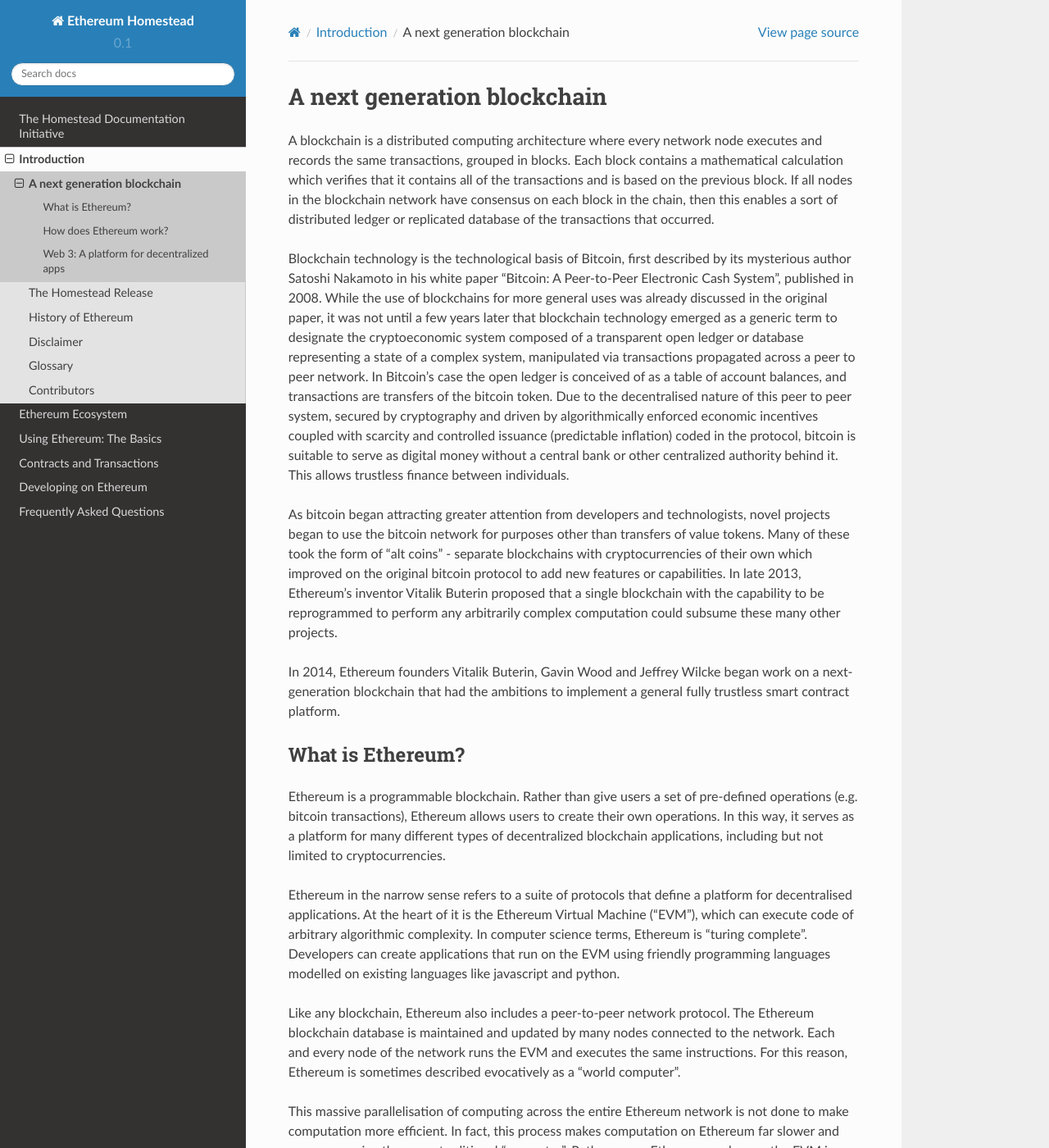
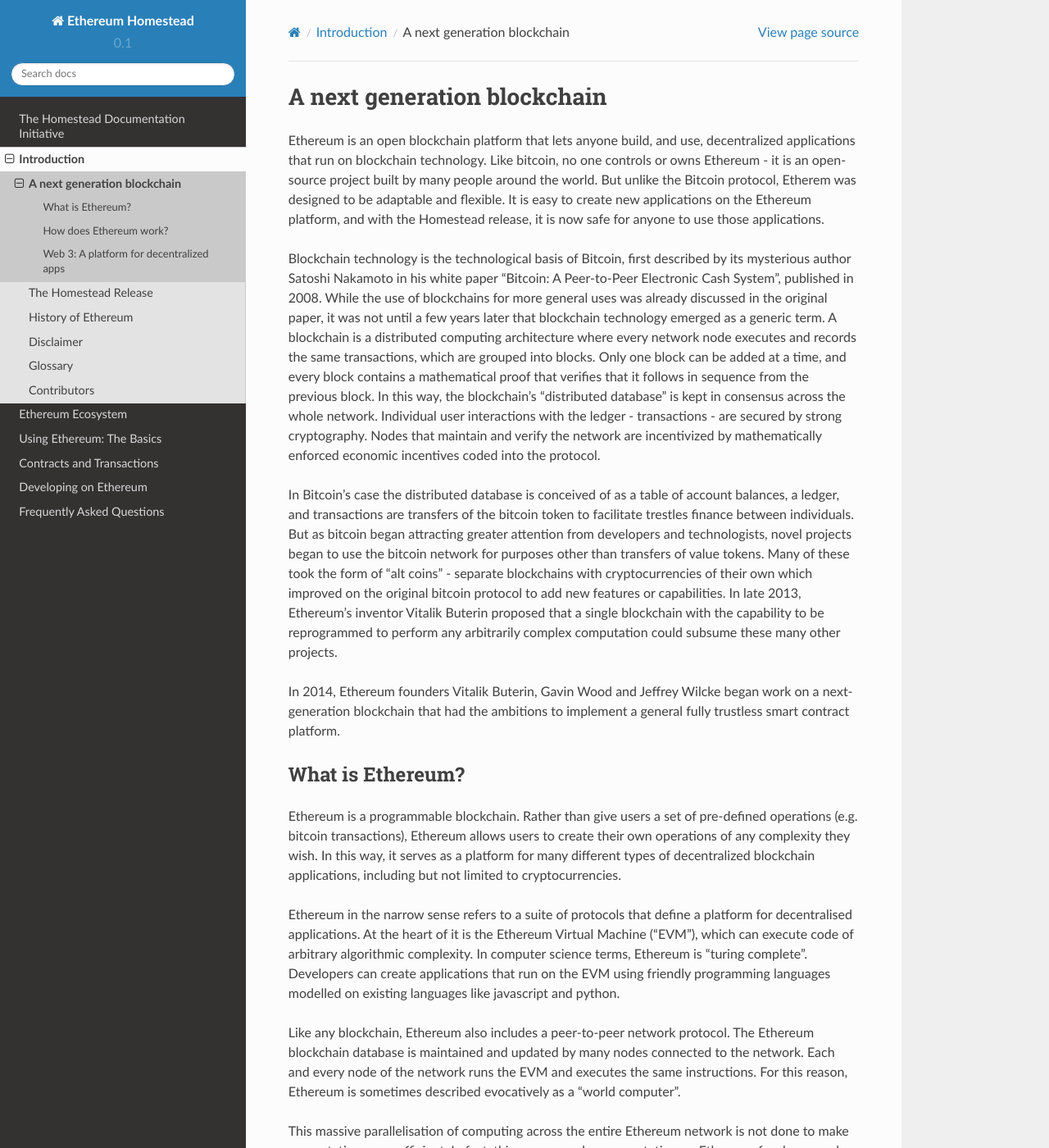
Before and after one commit to ethereum/homestead-guide, a Sphinx documentation site: the page built from source/introduction/what-is-ethereum.rst, in a window 1280 px wide and 1400 px high. Shown: the whole window at 82% size. Built offline with Sphinx 7.4.7 and the Read the Docs theme 2.0.0, drawn with Linux system fonts in a browser that asks for light colours; some of the changed text lies outside the part shown.

Commit message:
what-is-ethereum (jmmstark)

```diff
--- a/source/introduction/what-is-ethereum.rst
+++ b/source/introduction/what-is-ethereum.rst
@@ -1,11 +1,12 @@
 
 A next generation blockchain
 =======================================================================
-A blockchain is a distributed computing architecture where every network node executes and records the same transactions, grouped in blocks. Each block contains a mathematical calculation which verifies that it contains all of the transactions and is based on the previous block. If all nodes in the blockchain network have consensus on each block in the chain, then this enables a sort of distributed ledger or replicated database of the transactions that occurred.
 
-Blockchain technology is the technological basis of Bitcoin, first described by its mysterious author Satoshi Nakamoto in his white paper "Bitcoin: A Peer-to-Peer Electronic Cash System", published in 2008. While the use of blockchains for more general uses was already discussed in the original paper, it was not until a few years later that blockchain technology emerged as a generic term to designate the cryptoeconomic system composed of a transparent open ledger or database representing a state of a complex system, manipulated via transactions propagated across a peer to peer network. In Bitcoin's case the open ledger is conceived of as a table of account balances, and transactions are transfers of the bitcoin token. Due to the decentralised nature of this peer to peer system, secured by cryptography and driven by algorithmically enforced economic incentives coupled with scarcity and controlled issuance (predictable inflation) coded in the protocol, bitcoin is suitable to serve as digital money without a central bank or other centralized authority behind it. This allows trustless finance between individuals.
+Ethereum is an open blockchain platform that lets anyone build, and use, decentralized applications that run on blockchain technology. Like bitcoin, no one controls or owns Ethereum - it is an open-source project built by  many people around the world. But unlike the Bitcoin protocol, Etherem was designed to be adaptable and flexible. It is easy to create new applications on the Ethereum platform, and with the Homestead release, it is now safe for anyone to use those applications.
 
-As bitcoin began attracting greater attention from developers and technologists, novel projects began to use the bitcoin network for purposes other than transfers of value tokens. Many of these took the form of "alt coins" - separate blockchains with cryptocurrencies of their own which improved on the original bitcoin protocol to add new features or capabilities. In late 2013, Ethereum's inventor Vitalik Buterin proposed that a single blockchain with the capability to be reprogrammed to perform any arbitrarily complex computation could subsume these many other projects.
+Blockchain technology is the technological basis of Bitcoin, first described by its mysterious author Satoshi Nakamoto in his white paper "Bitcoin: A Peer-to-Peer Electronic Cash System", published in 2008. While the use of blockchains for more general uses was already discussed in the original paper, it was not until a few years later that blockchain technology emerged as a generic term. A blockchain is a distributed computing architecture where every network node executes and records the same transactions, which are grouped into blocks. Only one block can be added at a time, and every block contains a mathematical proof that verifies that it follows in sequence from the previous block. In this way, the blockchain’s “distributed database” is kept in consensus across the whole network. Individual user interactions with the ledger - transactions - are secured by strong cryptography. Nodes that maintain and verify the network are incentivized by mathematically enforced economic incentives coded into the protocol.
+
+In Bitcoin's case the distributed database is conceived of as a table of account balances, a ledger, and transactions are transfers of the bitcoin token to facilitate trestles finance between individuals. But as bitcoin began attracting greater attention from developers and technologists, novel projects began to use the bitcoin network for purposes other than transfers of value tokens. Many of these took the form of "alt coins" - separate blockchains with cryptocurrencies of their own which improved on the original bitcoin protocol to add new features or capabilities. In late 2013, Ethereum's inventor Vitalik Buterin proposed that a single blockchain with the capability to be reprogrammed to perform any arbitrarily complex computation could subsume these many other projects.
 
 In 2014, Ethereum founders Vitalik Buterin, Gavin Wood and Jeffrey Wilcke began work on a next-generation blockchain that had the ambitions to implement a general fully trustless smart contract platform.
 
@@ -14,7 +15,7 @@
 What is Ethereum?
 ********************************************************************************
 
-Ethereum is a programmable blockchain. Rather than give users a set of pre-defined operations (e.g. bitcoin transactions), Ethereum allows users to create their own operations. In this way, it serves as a platform for many different types of decentralized blockchain applications, including but not limited to cryptocurrencies.
+Ethereum is a programmable blockchain. Rather than give users a set of pre-defined operations (e.g. bitcoin transactions), Ethereum allows users to create their own operations of any complexity they wish. In this way, it serves as a platform for many different types of decentralized blockchain applications, including but not limited to cryptocurrencies.
 
 Ethereum in the narrow sense refers to a suite of protocols that define a platform for decentralised applications. At the heart of it is the Ethereum Virtual Machine ("EVM"), which can execute code of arbitrary algorithmic complexity. In computer science terms, Ethereum is "turing complete". Developers can create applications that run on the EVM using friendly programming languages modelled on existing languages like javascript and python.
 
@@ -22,7 +23,7 @@
 
 This massive parallelisation of computing across the entire Ethereum network is not done to make computation more efficient. In fact, this process makes computation on Ethereum far slower and more expensive than on a traditional "computer". Rather, every Ethereum node runs the EVM in order to maintain consensus across the blockchain. Decentralized consensus gives Ethereum extreme levels of fault tolerance, ensures zero downtime, and makes data stored on the blockchain forever unchangeable and censorship-resistant.
 
-Many applications are now being built on Ethereum. The Ethereum platform itself is featureless or value-agnostic. Similar to programming language enviroments, it is up to entrepreneurs and developers to decide what it should be used for. However, it is clear that certain application types benefit more than others from Ethereum's capabilities. Specifically, ethereum is **suited for applications that automate direct interaction between peers or facilitate coordinated group action across a network**. For instance, applications for coordinating peer-to-peer marketplaces, or the automation of complex financial contracts. Ethereum's open architecture - the fact that anyone, anywhere, can build on it - gives it the potential to compete with existing services.
+The Ethereum platform itself is featureless or value-agnostic. Similar to programming languages, it is up to entrepreneurs and developers to decide what it should be used for. However, it is clear that certain application types benefit more than others from Ethereum's capabilities. Specifically, ethereum is **suited for applications that automated direct interaction between peers or facilitate coordinated group action across a network**. For instance, applications for coordinating peer-to-peer marketplaces, or the automation of complex financial contracts. Bitcoin allows for individuals to exchange cash without involving any middlemen like financial institutions, banks, or governments. Ethereum’s impact may be more far-reaching. In theory, financial interactions or exchanges of any complexity could be carried out automatically & reliably using code running on Ethereum. Beyond financial applications, any environments where trust, security, and permanence - assets, voting, governance, and the internet of things - could be massively impacted by the Ethereum platform.
 
 ********************************************************************************
 How does Ethereum work?
@@ -45,22 +46,14 @@
 
 Just as in the bitcoin network, miners are tasked with solving a complex mathematical problem in order to succesfully "mine" a block. This is known as a Proof of Work. Any computational problem that requires orders of magnitude more resources to solve algorithmically than it takes to verify the solution is a good candidate for proof of work. In order to discourage centralisation due to the use of specialised hardware (e.g. ASICs), as has occurred in the Bitcoin network, Ethereum chose a memory-hard computational problem. If the problem requires memory as well as CPU, the ideal hardware is in fact the general computer. This makes Ethereum's Proof of Work ASIC-resistant, allowing a more decentralized distribution of of security than blockchains whose mining is dominated by specialized hardware, like Bitcoin.
 
-
 Ethereum is perhaps best described as an ecosystem: the core protocol is supported by various pieces of infrastructure, code, and community that together make up the Ethereum project.
-
-This chapter discusses the
-* social and institutional basis relevant for governance and collaboration of an open source project (_`The Ethereum foundation`, _`Community Discussion Fora`)
-* the currency behind Ether and its use to buy gas, the cryptofuel that drive the VM
-* sofware implementing the Ethereum protocol narrow sense (_`Client implementations`), software and analytic/educational infrastructure supporting mining, obtaining and storing Ether and tracking activity.
-* Finally we provide information for developers that write smart contracts and build decentralised applications for the web3 by listing developer tools, testing practices, and access to base payer services.
 
 
 ********************************************************************************
 Web 3: A platform for decentralized apps
 ********************************************************************************
 
-The realisation came early on that a trustless contract platform is perfectly suited as the shared backend to the internet we always wanted.
-Ethereum's mission to provide Web 3.0, the crypto 2.0 vision of a truly decentralized and secure internet populated by decentralized apps (dapps) and interacting autonomous agents was born.
+Many have come to believe that an open, trustless blockchain platform like Ethereum is perfectly suited to serve as the shared "back end" to a decentralized, secure internet - Web 3.0. An internet where core services like DNS and digital identity are decentralized, and where individuals can engage in economic interactions with each other.
 
 As intended by the Ethereum developers, Ethereum is a blank canvas and you have the freedom to build whatever you want with it. The Ethereum protocol is meant to be generalized so that the core features can be combined in arbitrary ways. Ideally, dapp projects on Ethereum will leverage the Ethereum blockchain to build solutions that rely on decentralized consensus to provide new products and services that were not previously possible.
 
```
